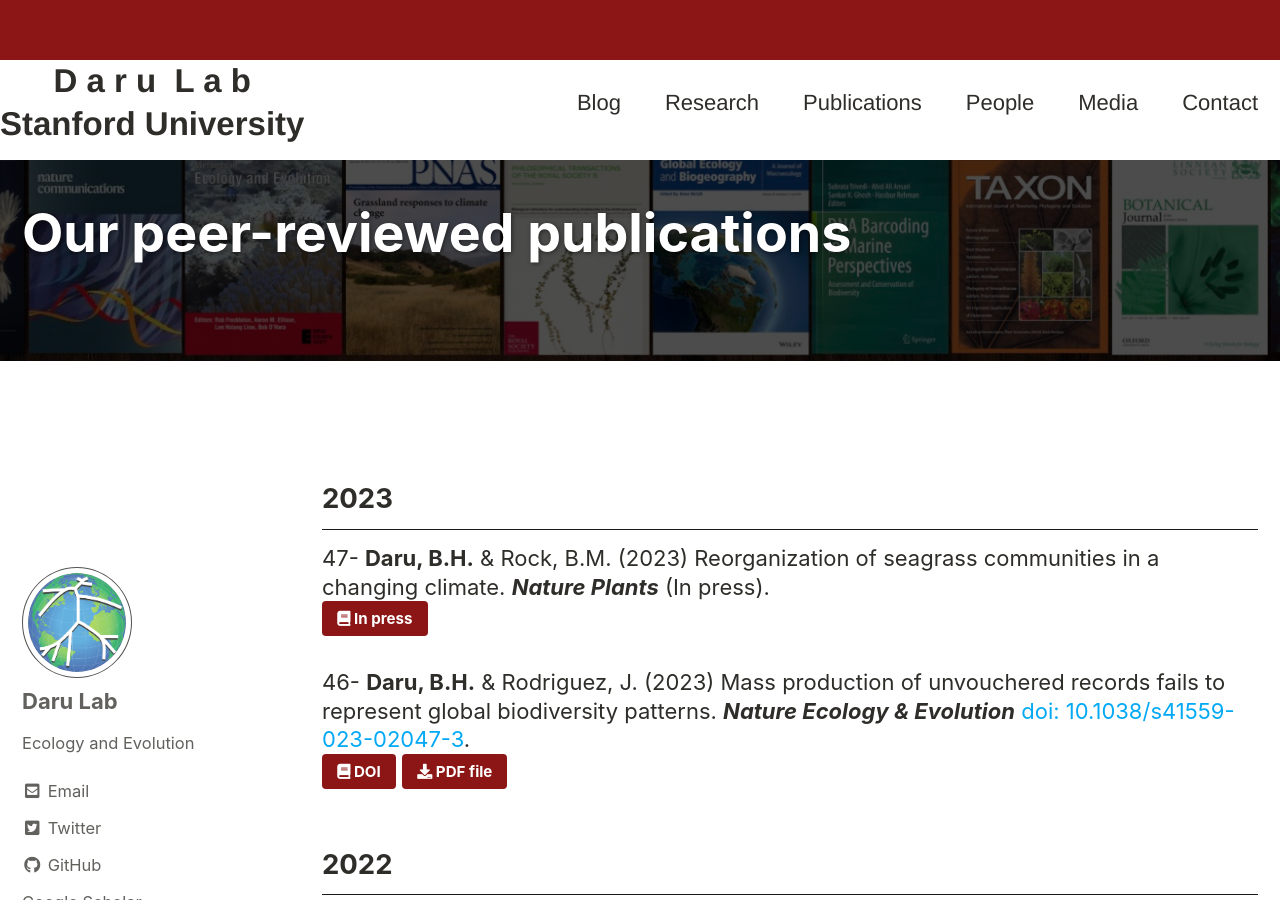
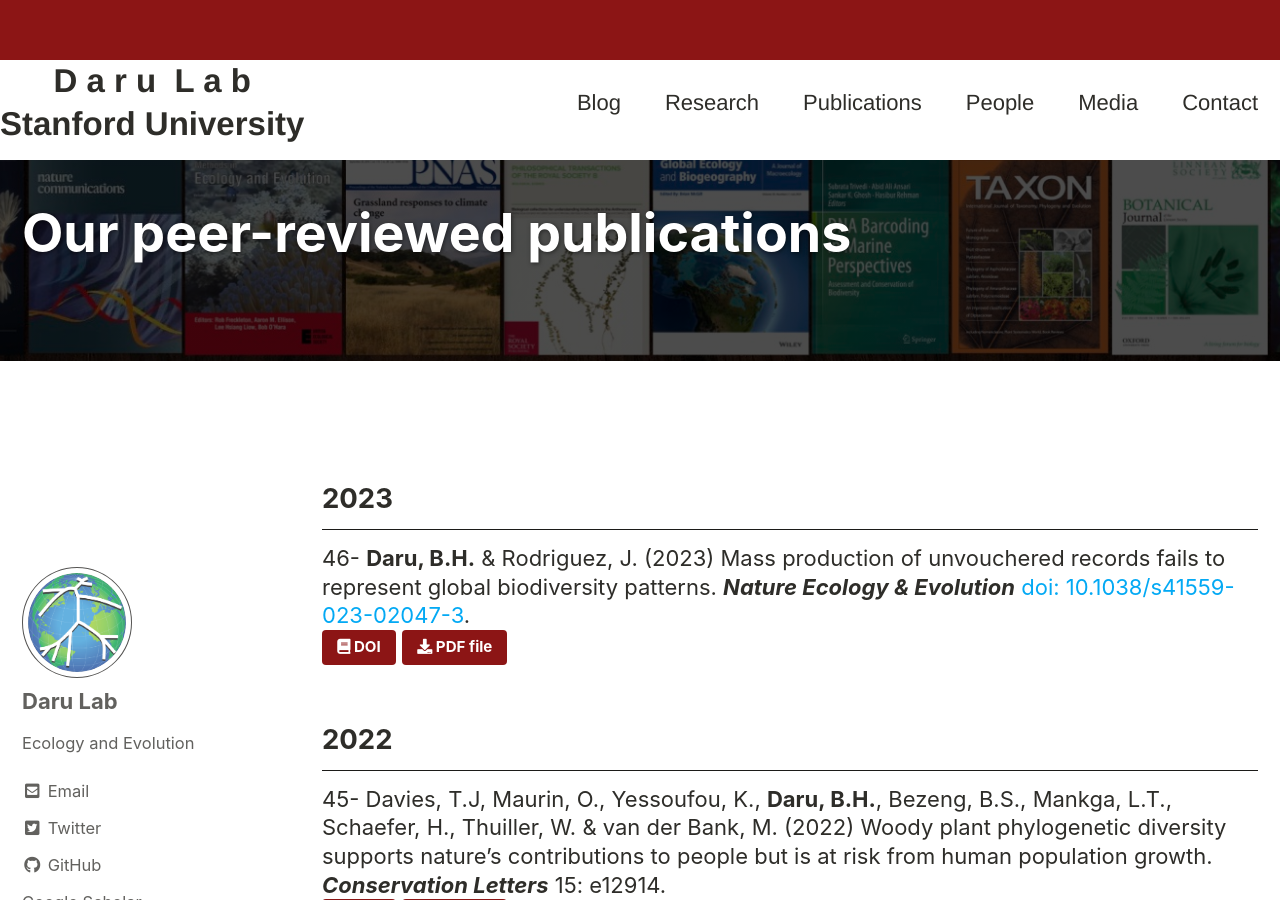
Before and after one commit to darunabas/darulab.github.io, a Jekyll site: the page built from _pages/publications.md, in a window 1280 px wide and 900 px high. Built offline with Jekyll 4.4.1, drawn with Linux system fonts in a browser that asks for light colours; cached includes are drawn as plain includes.

Commit message:
updated pubs

```diff
--- a/_pages/publications.md
+++ b/_pages/publications.md
@@ -15,9 +15,6 @@
 tags: []
 ---
 ## 2023
-
-47- **Daru, B.H.** & Rock, B.M. (2023) Reorganization of seagrass communities in a changing climate. **_Nature Plants_** (In press).<br>
-  [<i class="fa fa-book" aria-hidden="true"></i> In press](){: .btn .btn--small .btn--success style="background-color:#8C1515; color:#ffffff"}
 
 46- **Daru, B.H.** & Rodriguez, J. (2023) Mass production of unvouchered records fails to represent global biodiversity patterns. **_Nature Ecology & Evolution_** [doi: 10.1038/s41559-023-02047-3](https://doi.org/10.1038/s41559-023-02047-3){:target="_blank"}.<br>
   [<i class="fa fa-book" aria-hidden="true"></i> DOI](https://doi.org/10.1038/s41559-023-02047-3){: .btn .btn--small .btn--success style="background-color:#8C1515; color:#ffffff"}{:target="_blank"}
```
